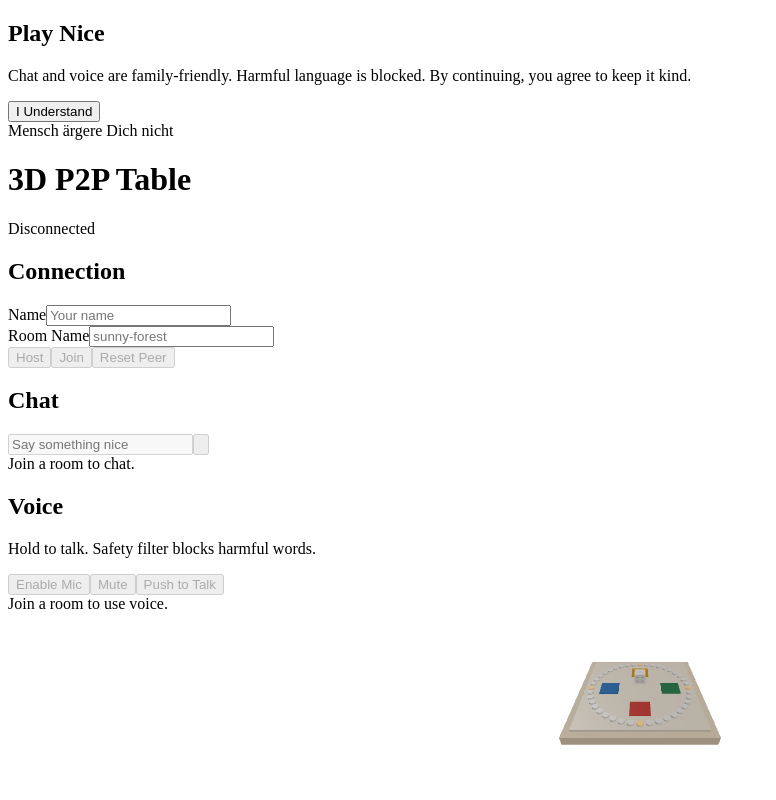
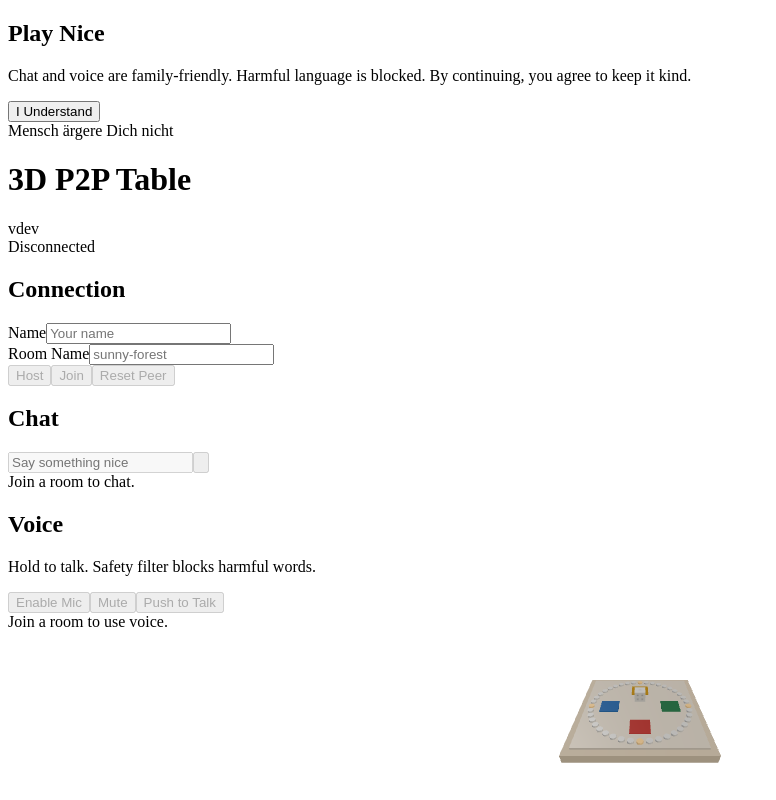
Before and after one commit to leksarodic/Mensch-argere-Dich-nicht, a React (Vite) app: page / in a window 1280 px wide. Shown: the whole page, without its empty margins (0-776 px from the left). Built offline with nearby package versions, Linux system fonts and the light colour scheme; the HTML template or start-up script is replaced by a standard one.

Commit message:
Disable mic without moderation and show version

```diff
--- a/src/App.jsx
+++ b/src/App.jsx
@@ -18,6 +18,7 @@ function cloneGame(game) {
 }
 
 function App() {
+  const appVersion = typeof __APP_VERSION__ !== "undefined" ? __APP_VERSION__ : "dev";
   const canvasRef = useRef(null);
   const boardRef = useRef(null);
   const stateRef = useRef({
@@ -71,6 +72,7 @@ function App() {
   const [chatInput, setChatInput] = useState("");
   const [voiceEnabled, setVoiceEnabled] = useState(false);
   const [voiceWarning, setVoiceWarning] = useState("");
+  const [voiceModerationAvailable, setVoiceModerationAvailable] = useState(true);
   const [showDisclaimer, setShowDisclaimer] = useState(true);
   const [showSystemNotice, setShowSystemNotice] = useState(false);
   const [systemNoticeText, setSystemNoticeText] = useState("");
@@ -1211,6 +1213,12 @@ function App() {
       return;
     }
     if (stateRef.current.mediaStream) return;
+    const SpeechRecognition = window.SpeechRecognition || window.webkitSpeechRecognition;
+    if (!SpeechRecognition) {
+      setVoiceModerationAvailable(false);
+      setVoiceWarning("Voice moderation unavailable. Mic disabled.");
+      return;
+    }
     try {
       const stream = await navigator.mediaDevices.getUserMedia({ audio: true });
       stream.getAudioTracks().forEach((track) => {
@@ -1274,6 +1282,8 @@ function App() {
   function initSpeechModeration() {
     const SpeechRecognition = window.SpeechRecognition || window.webkitSpeechRecognition;
     if (!SpeechRecognition) {
+      setVoiceModerationAvailable(false);
+      setVoiceWarning("Voice moderation unavailable. Mic disabled.");
       return;
     }
     if (stateRef.current.speechRecognition) return;
@@ -1287,8 +1297,16 @@ function App() {
         transcript += event.results[i][0].transcript;
       }
       if (!isChatClean(transcript)) {
+        if (stateRef.current.mediaStream) {
+          stateRef.current.mediaStream.getAudioTracks().forEach((track) => {
+            track.enabled = false;
+            track.stop();
+          });
+          stateRef.current.mediaStream = null;
+        }
+        setVoiceEnabled(false);
         togglePushToTalk(false);
-        setVoiceWarning("Voice blocked by safety filter.");
+        setVoiceWarning("Voice blocked by safety filter. Mic disabled.");
       }
     };
     recognition.onend = () => {
@@ -1357,7 +1375,10 @@ function App() {
           <div className="eyebrow">Mensch ärgere Dich nicht</div>
           <h1>3D P2P Table</h1>
         </div>
-        <div className="status">{status}</div>
+        <div className="header-right">
+          <div className="version">v{appVersion}</div>
+          <div className="status">{status}</div>
+        </div>
       </header>
 
       <div className="layout">
@@ -1464,7 +1485,11 @@ function App() {
             <h2>Voice</h2>
             <p className="hint">Hold to talk. Safety filter blocks harmful words.</p>
             <div className="button-row single-line">
-              <button className="ghost" onClick={enableVoice} disabled={!isInRoom || voiceEnabled}>
+              <button
+                className="ghost"
+                onClick={enableVoice}
+                disabled={!isInRoom || voiceEnabled || !voiceModerationAvailable}
+              >
                 Enable Mic
               </button>
               <button className="ghost" onClick={toggleMuteAll} disabled={!isInRoom}>
--- a/src/styles.css
+++ b/src/styles.css
@@ -68,6 +68,18 @@ body {
   justify-content: space-between;
   align-items: center;
   gap: 16px;
+}
+
+.header-right {
+  display: flex;
+  align-items: center;
+  gap: 10px;
+}
+
+.version {
+  font-size: 12px;
+  color: var(--muted);
+  letter-spacing: 0.08em;
 }
 
 .eyebrow {
--- a/vite.config.js
+++ b/vite.config.js
@@ -1,7 +1,13 @@
 import { defineConfig } from "vite";
+import { execSync } from "node:child_process";
+
+const commitHash = execSync("git rev-parse --short HEAD").toString().trim();
 
 export default defineConfig({
   base: "/Mensch-argere-Dich-nicht/",
+  define: {
+    __APP_VERSION__: JSON.stringify(commitHash),
+  },
   server: {
     host: true,
   },
```
